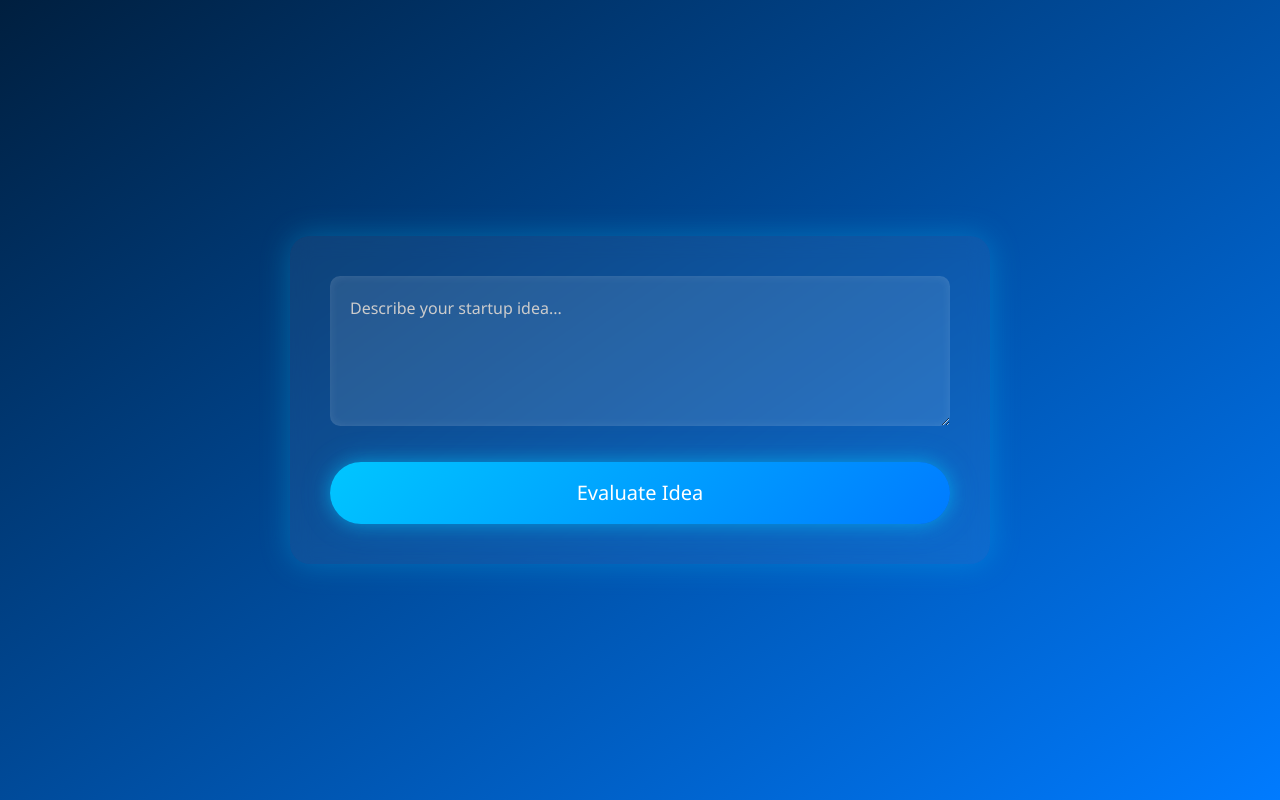
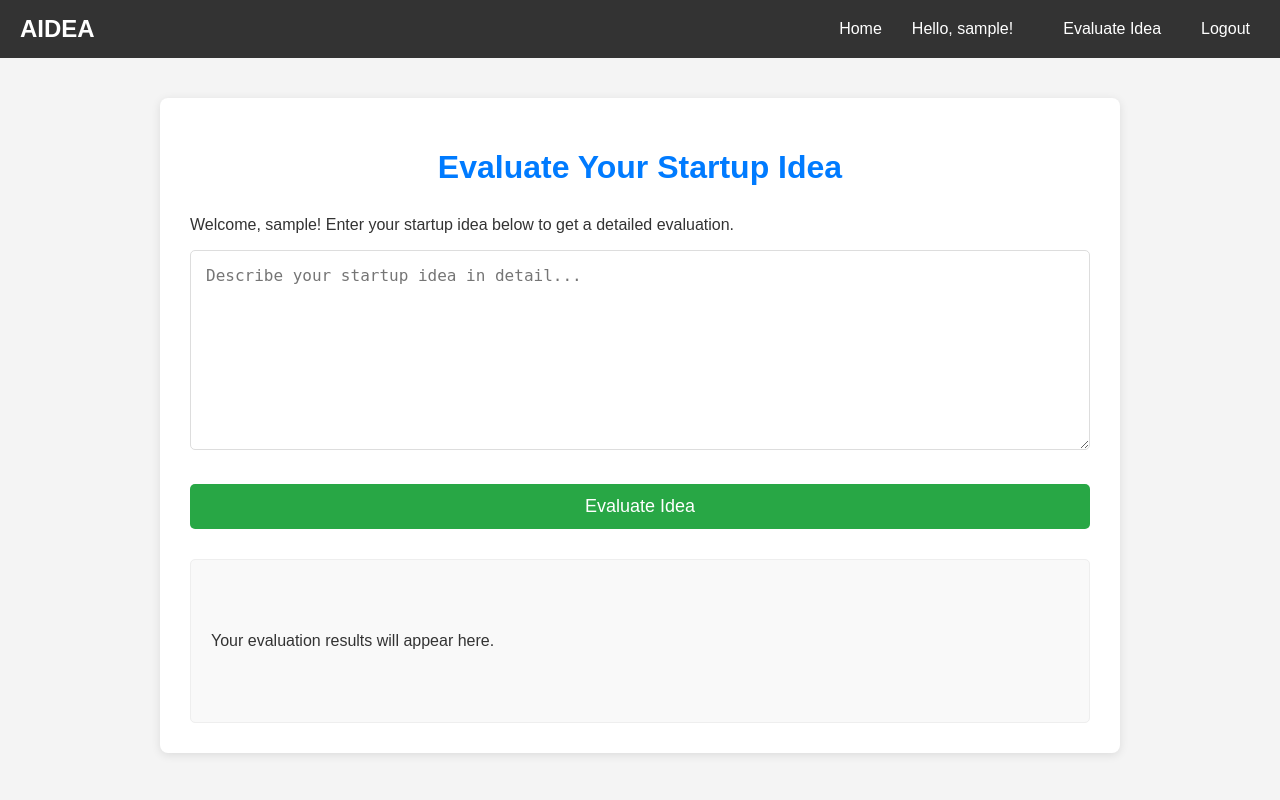
Before and after one commit to OSS-Mind/aidea0, a Flask app: page /evaluate_page in a window 1280 px wide. Run offline with Flask 3, Linux system fonts and the light colour scheme; the visitor is signed in with stand-in values (Sample User, id 1); some libraries are stand-ins or nearby versions.

Commit message:
Update evaluate.html

```diff
--- a/templates/evaluate.html
+++ b/templates/evaluate.html
@@ -1,155 +1,236 @@
 <!DOCTYPE html>
 <html lang="en">
 <head>
-  <meta charset="UTF-8" />
-  <meta name="viewport" content="width=device-width, initial-scale=1.0"/>
-  <title>AIDEA - Evaluate Your Idea</title>
-  <link href="https://cdn.jsdelivr.net/npm/bootstrap@5.3.0-alpha1/dist/css/bootstrap.min.css" rel="stylesheet">
-  <link href="https://unpkg.com/aos@2.3.1/dist/aos.css" rel="stylesheet" />
+    <meta charset="UTF-8">
+    <meta name="viewport" content="width=device-width, initial-scale=1.0">
+    <title>Evaluate Your Idea - AIDEA</title>
+    <link rel="stylesheet" href="{{ url_for('static', filename='stle.css') }}">
     <style>
+        /* Basic styling for layout and navigation */
         body {
-      font-family: 'Segoe UI', sans-serif;
+            font-family: Arial, sans-serif;
             margin: 0;
             padding: 0;
-      background: linear-gradient(145deg, #001f3f, #007bff);
+            background-color: #f4f4f4;
+            color: #333;
+        }
+        nav {
+            background-color: #333;
             color: white;
-      min-height: 100vh;
+            padding: 15px 20px;
+            display: flex;
+            justify-content: space-between;
+            align-items: center;
+        }
+        nav .logo {
+            font-size: 24px;
+            font-weight: bold;
+            color: white;
+            text-decoration: none;
+        }
+        nav ul {
+            list-style: none;
+            margin: 0;
+            padding: 0;
             display: flex;
             align-items: center;
-      justify-content: center;
         }
-
-    .evaluate-container {
-      max-width: 700px;
-      width: 100%;
-      padding: 40px;
-      background: rgba(255,255,255,0.05);
-      backdrop-filter: blur(10px);
-      border-radius: 20px;
-      box-shadow: 0 0 30px rgba(0, 198, 255, 0.3);
-      animation: fadeIn 1s ease forwards;
+        nav ul li {
+            margin-left: 20px;
         }
-
-    @keyframes fadeIn {
-      from { opacity: 0; transform: translateY(50px); }
-      to { opacity: 1; transform: translateY(0); }
+        nav ul li a {
+            color: white;
+            text-decoration: none;
+            font-size: 16px;
+            padding: 5px 10px;
+            border-radius: 4px;
         }
-
+        nav ul li a:hover {
+            background-color: #555;
+        }
+        nav .welcome-message {
+            color: white;
+            margin-right: 20px;
+        }
+        .container {
+            max-width: 900px;
+            margin: 40px auto;
+            padding: 30px;
+            background-color: white;
+            border-radius: 8px;
+            box-shadow: 0 2px 10px rgba(0, 0, 0, 0.1);
+        }
+        h1 {
+            text-align: center;
+            color: #007bff;
+            margin-bottom: 30px;
+        }
         textarea {
             width: 100%;
+            padding: 15px;
+            margin-bottom: 20px;
+            border: 1px solid #ddd;
+            border-radius: 5px;
+            font-size: 16px;
+            min-height: 200px;
+            box-sizing: border-box;
+        }
+        button {
+            background-color: #28a745;
+            color: white;
+            padding: 12px 25px;
+            border: none;
+            border-radius: 5px;
+            cursor: pointer;
+            font-size: 18px;
+            width: 100%;
+            transition: background-color 0.3s ease;
+        }
+        button:hover {
+            background-color: #218838;
+        }
+        .loading-spinner {
+            display: none; /* Hidden by default */
+            border: 4px solid #f3f3f3;
+            border-top: 4px solid #3498db;
+            border-radius: 50%;
+            width: 30px;
+            height: 30px;
+            animation: spin 1s linear infinite;
+            margin: 20px auto;
+        }
+        @keyframes spin {
+            0% { transform: rotate(0deg); }
+            100% { transform: rotate(360deg); }
+        }
+        #result-area {
+            margin-top: 30px;
             padding: 20px;
-      border-radius: 10px;
-      border: none;
-      font-size: 16px;
-      resize: vertical;
-      min-height: 150px;
-      background: rgba(255,255,255,0.1);
-      color: white;
-      box-shadow: inset 0 0 10px rgba(255,255,255,0.1);
+            background-color: #f9f9f9;
+            border: 1px solid #eee;
+            border-radius: 5px;
+            white-space: pre-wrap; /* Preserves whitespace and line breaks */
+            word-wrap: break-word; /* Breaks long words */
         }
-
-    textarea::placeholder {
-      color: #ccc;
+        #result-area pre {
+            margin: 0;
+            font-family: inherit; /* Use body font */
         }
-
-    .glow-button {
-      display: block;
-      width: 100%;
-      padding: 16px;
-      margin-top: 30px;
-      font-size: 20px;
-      color: white;
-      border: none;
-      border-radius: 50px;
-      background: linear-gradient(135deg, #00c6ff, #007bff);
-      box-shadow: 0 0 15px rgba(0,198,255,0.4), 0 0 30px rgba(0,198,255,0.3);
-      transition: 0.3s ease;
-      cursor: pointer;
+        .flash-messages {
+            list-style: none;
+            padding: 0;
+            margin: 20px 0;
+            text-align: center;
         }
-
-    .glow-button:hover {
-      box-shadow: 0 0 25px #00e0ff, 0 0 60px #00e0ff;
-      background: linear-gradient(135deg, #00e0ff, #007bff);
+        .flash-messages li {
+            padding: 10px;
+            margin-bottom: 10px;
+            border-radius: 4px;
+            display: inline-block;
         }
-
-    .result-box {
-      background-color: white;
-      color: black;
-      padding: 20px;
-      margin-top: 30px;
-      border-radius: 10px;
-      box-shadow: 0 4px 8px rgba(0, 0, 0, 0.1);
-      display: none;
+        .flash-messages .success {
+            background-color: #d4edda;
+            color: #155724;
+            border: 1px solid #c3e6cb;
         }
-
-    #loadingMessage {
-      text-align: center;
-      font-size: 16px;
-      color: #ccc;
-      margin-top: 10px;
-      display: none;
+        .flash-messages .danger {
+            background-color: #f8d7da;
+            color: #721c24;
+            border: 1px solid #f5c6cb;
+        }
+        .flash-messages .info {
+            background-color: #d1ecf1;
+            color: #0c5460;
+            border: 1px solid #bee5eb;
         }
     </style>
 </head>
 <body>
+    <nav>
+        <a href="{{ url_for('index') }}" class="logo">AIDEA</a>
+        <ul>
+            <li><a href="{{ url_for('index') }}">Home</a></li>
+            {% if current_user.is_authenticated %}
+                <li class="welcome-message">Hello, {{ current_user.username }}!</li>
+                <li><a href="{{ url_for('evaluate_page') }}">Evaluate Idea</a></li>
+                <li><a href="{{ url_for('logout') }}">Logout</a></li>
+            {% else %}
+                <li><a href="{{ url_for('signup') }}">Sign Up</a></li>
+                <li><a href="{{ url_for('login') }}">Login</a></li>
+            {% endif %}
+        </ul>
+    </nav>
 
-  <div class="evaluate-container">
-    <form id="ideaForm">
-      <textarea id="ideaInput" placeholder="Describe your startup idea..."></textarea>
-      <button type="submit" class="glow-button">Evaluate Idea</button>
-      <div id="loadingMessage">⏳ Evaluating your idea...</div>
-    </form>
+    {% with messages = get_flashed_messages(with_categories=true) %}
+        {% if messages %}
+            <ul class="flash-messages">
+            {% for category, message in messages %}
+                <li class="{{ category }}">{{ message }}</li>
+            {% endfor %}
+            </ul>
+        {% endif %}
+    {% endwith %}
 
-    <div id="resultSection" class="result-box">
-      <h4>Evaluation Result:</h4>
-      <p id="evaluationResult"></p>
+    <div class="container">
+        <h1>Evaluate Your Startup Idea</h1>
+        {% if username %}
+            <p>Welcome, {{ username }}! Enter your startup idea below to get a detailed evaluation.</p>
+        {% else %}
+            <p>Please log in to evaluate your startup idea.</p>
+        {% endif %}
+
+        <textarea id="ideaInput" placeholder="Describe your startup idea in detail..."></textarea>
+        <button onclick="evaluateIdea()">Evaluate Idea</button>
+
+        <div class="loading-spinner" id="loadingSpinner"></div>
+
+        <div id="result-area">
+            <p>Your evaluation results will appear here.</p>
         </div>
     </div>
 
-  <script src="https://code.jquery.com/jquery-3.6.0.min.js"></script>
     <script>
-    function typeWriterEffect(text, element, speed = 20) {
-      let i = 0;
-      element.html('');
-      function type() {
-        if (i < text.length) {
-          element.append(text.charAt(i));
-          i++;
-          setTimeout(type, speed);
-        }
-      }
-      type();
-    }
+        async function evaluateIdea() {
+            const ideaInput = document.getElementById("ideaInput").value;
+            const resultArea = document.getElementById("result-area");
+            const loadingSpinner = document.getElementById("loadingSpinner");
+            const evaluateButton = document.querySelector('button');
 
-    $('#ideaForm').on('submit', function (event) {
-      event.preventDefault();
-      var ideaText = $('#ideaInput').val();
-
-      if (ideaText.trim() === "") {
-        alert("Please enter your startup idea.");
+            if (!ideaInput.trim()) {
+                resultArea.innerHTML = "<p style='color: red;'>Please enter your startup idea.</p>";
                 return;
             }
 
-      $('#loadingMessage').fadeIn(200);
-      $('#resultSection').fadeOut(100);
+            // Show loading spinner and disable button
+            loadingSpinner.style.display = "block";
+            evaluateButton.disabled = true;
+            resultArea.innerHTML = "<p>Evaluating your idea...</p>";
 
-      $.ajax({
-        url: '/evaluate',
+            try {
+                const response = await fetch('/evaluate', {
                     method: 'POST',
-        contentType: 'application/json',
-        data: JSON.stringify({ input_text: ideaText }),
-        success: function (response) {
-          $('#loadingMessage').fadeOut(200);
-          const formatted = response.result.replace(/^([A-Z][A-Z\s\-]{3,})$/gm, '<div class="section-heading">$1</div>');
-          $('#resultSection').fadeIn(500);
-          typeWriterEffect(formatted, $('#evaluationResult'));
+                    headers: {
+                        'Content-Type': 'application/json'
                     },
-        error: function (xhr) {
-          alert('Error: ' + (xhr.responseJSON?.error || "Unknown error"));
-          $('#loadingMessage').fadeOut(200);
+                    body: JSON.stringify({ input_text: ideaInput })
+                });
+
+                const data = await response.json();
+
+                if (response.ok) {
+                    resultArea.innerHTML = `<pre>${data.result}</pre>`;
+                } else {
+                    resultArea.innerHTML = `<p style='color: red;'>Error: ${data.error || 'Something went wrong.'}</p>`;
                 }
-      });
-    });
+            } catch (error) {
+                console.error('Error:', error);
+                resultArea.innerHTML = `<p style='color: red;'>An error occurred. Please try again later.</p>`;
+            } finally {
+                // Hide loading spinner and enable button
+                loadingSpinner.style.display = "none";
+                evaluateButton.disabled = false;
+            }
+        }
     </script>
 </body>
 </html>
```
Lines whose indentation alone changed are shown as unchanged.
